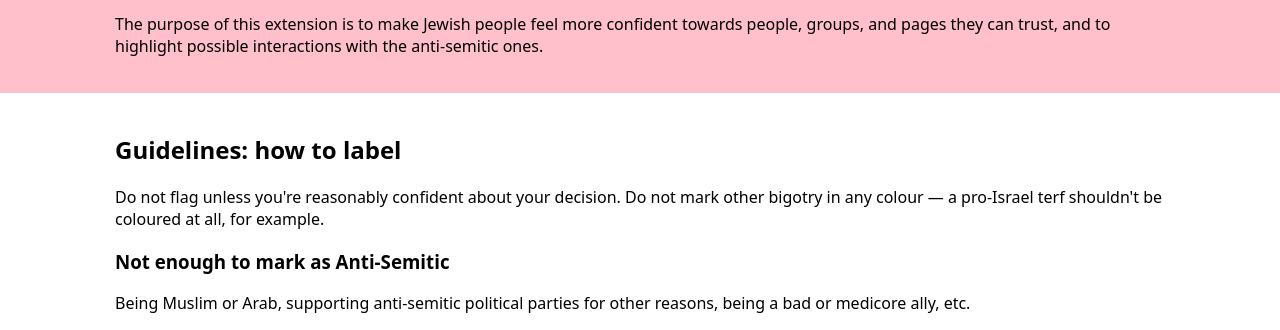
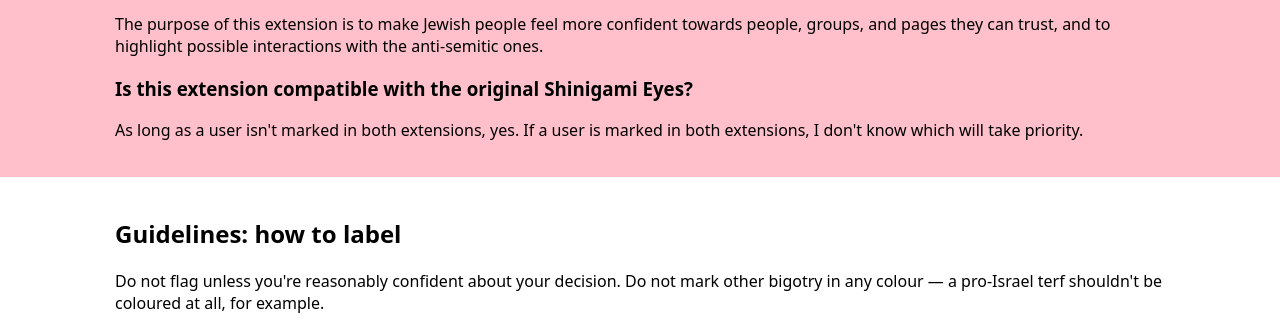
Before and after one commit to Blagai/AntiSemSite, a plain HTML site: page index.html in a window 1280 px wide. Shown: the part 1349-1679 px from the top of the page. Drawn offline with Linux system fonts and the light colour scheme.

Commit message:
Update index.html

```diff
--- a/index.html
+++ b/index.html
@@ -64,6 +64,9 @@
                 <h3>Why did you create this extension?</h3>
                 <p>Both conservative and progressive communities and people have rampant anti-semitism in them. Be it "progressive" anti-semitism (the "Jews don't belong in the Middle East" people), or the straight-up nazi shit, it's anti-semitism nonetheless.</p>
                 <p>The purpose of this extension is to make Jewish people feel more confident towards people, groups, and pages they can trust, and to highlight possible interactions with the anti-semitic ones.</p>
+
+                <h3>Is this extension compatible with the original Shinigami Eyes?</h3>
+                <p>As long as a user isn't marked in both extensions, yes. If a user is marked in both extensions, I don't know which will take priority.</p>
             </div>
         </section>
 
```
